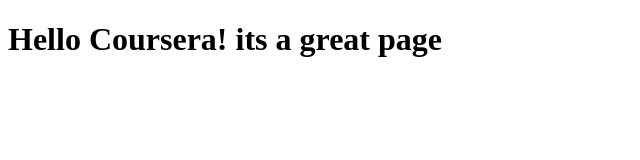
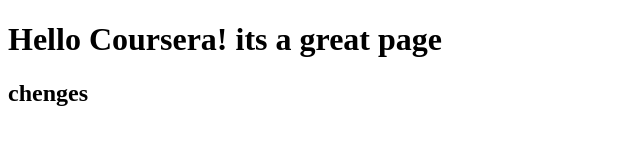
Before and after one commit to tpatox10/Coursera, a plain HTML site: page Site/index.html in a window 1280 px wide. Shown: the whole page, without its empty margins (0-640 px from the left). Drawn offline with Linux system fonts and the light colour scheme.

Commit message:
My chenges

```diff
--- a/Site/index.html
+++ b/Site/index.html
@@ -5,5 +5,6 @@
 </head>
 <body>
 <h1> Hello Coursera! its a great page</h1>
+<h2>chenges </h2>
 </body>
 </html>
```
